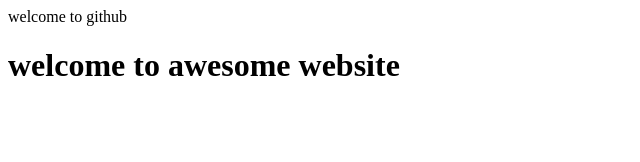
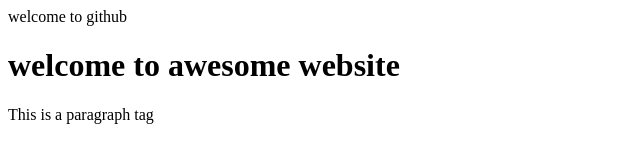
Before and after one commit to Pramodbr117/Github-web, a plain HTML site: page index.html in a window 1280 px wide. Shown: the whole page, without its empty margins (0-640 px from the left). Drawn offline with Linux system fonts and the light colour scheme.

Commit message:
Added a <p> tag to index.html.

```diff
--- a/index.html
+++ b/index.html
@@ -1,4 +1,5 @@
 <html>
   <titlt>welcome to github</title>
   <h1>welcome to awesome website</h1>
+  <p>This is a paragraph tag</p>
   </html>
```
